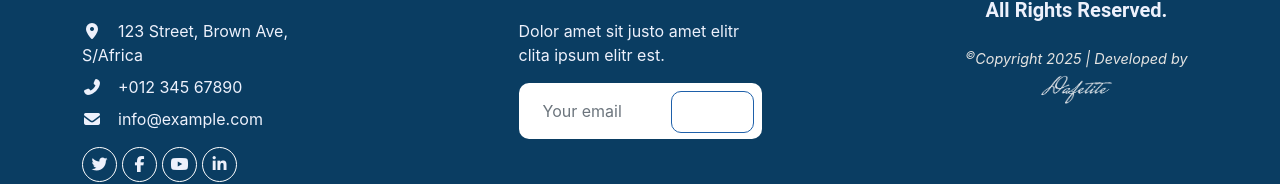
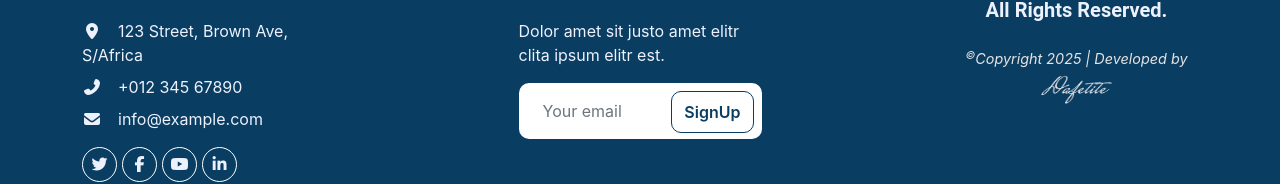
Before and after one commit to DafetiteOgaga/classic_brownline_plumbing_services, a React (Create React App) app in the folder classic_brownline_plumbing_services_website/: page / in a window 1280 px wide. Shown: the part 3103-3287 px from the top of the page. Built offline with nearby package versions, Linux system fonts and the light colour scheme.

Commit message:
footer.js: fixed button display

```diff
--- a/classic_brownline_plumbing_services_website/src/components/modularComponents/footer.js
+++ b/classic_brownline_plumbing_services_website/src/components/modularComponents/footer.js
@@ -38,7 +38,7 @@ function Footer() {
 						<p>Dolor amet sit justo amet elitr clita ipsum elitr est.</p>
 						<div className="position-relative mx-auto max-h-400">
 							<input className="form-control border-0 w-100 py-3 ps-4 pe-5 border-radius-10" type="text" placeholder="Your email" />
-							<button type="button" className="btn btn-primary py-2 position-absolute top-0 end-0 mt-2 me-2 border-radius-10">SignUp</button>
+							<button type="button" className="btn btn-primary-color py-2 position-absolute top-0 end-0 mt-2 me-2 border-radius-10">SignUp</button>
 						</div>
 					</div>
 					<div className="col-lg-3 col-md-6">
```
